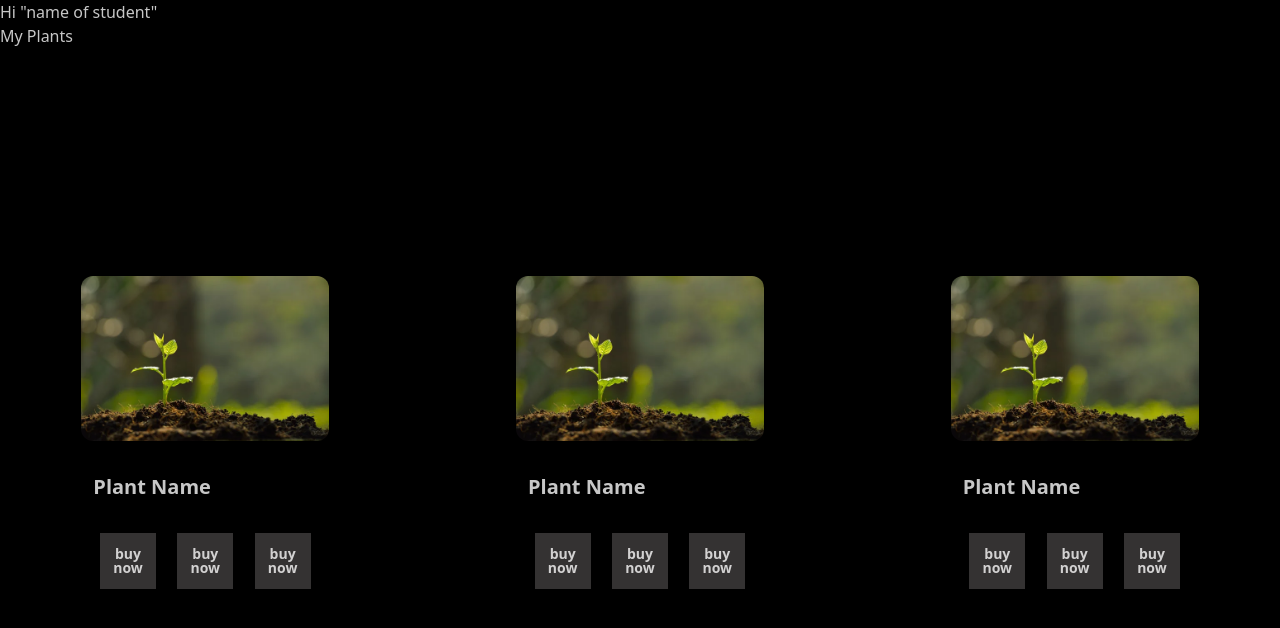
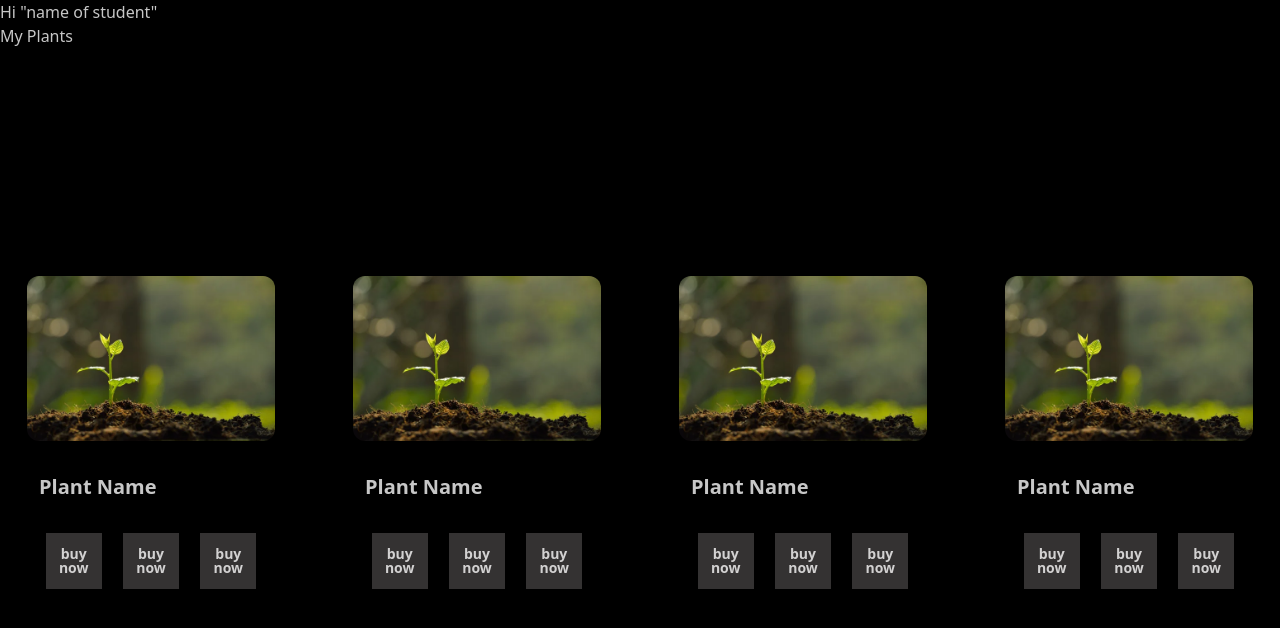
Before and after one commit to bhavikavarshney/plantProject, a React (Vite) app in the folder Client/: page / in a window 1280 px wide. Shown: the top 628 px of the page. Built offline with nearby package versions, Linux system fonts and the light colour scheme.

Commit message:
change in grid

```diff
--- a/Client/src/Dashboard.jsx
+++ b/Client/src/Dashboard.jsx
@@ -10,7 +10,7 @@ const Dashboard = () => {
     <div>
       <h>My Plants</h>
     </div>
-    <div className="grid grid-cols-2 md:grid-cols-3 gap-6 flex justify-center items-center h-screen">
+    <div className="grid grid-cols-2 md:grid-cols-3 lg:grid-cols-4 gap-6 flex justify-center items-center h-screen">
         <div className="card w-72 h-96 shadow-xl  mx-auto">
             <figure className="px-5 pt-5">
                 <img alt="plant" src="/plant.jpg" className="rounded-xl" />
@@ -56,6 +56,22 @@ const Dashboard = () => {
                 </div>
             </div>
         </div>
+
+        <div className="card w-72 h-96 shadow-xl  mx-auto">
+            <figure className="px-5 pt-5">
+                <img alt="plant" src="/plant.jpg" className="rounded-xl" />
+            </figure>
+            <div className="card-body items-left text-center">
+                <h2 className="card-title mb-6">Plant Name</h2>
+                {/* <p>Description if required</p> */}
+                <div className="card-actions">
+                    <button className="btn btn-primary w-14 h-14 mx-auto">Buy Now</button>
+                    <button className="btn btn-primary w-14 h-14 mx-auto">Buy Now</button>
+                    <button className="btn btn-primary w-14 h-14 mx-auto">Buy Now</button>
+                </div>
+            </div>
+        </div>
+
     </div>
     </>
   );
```
